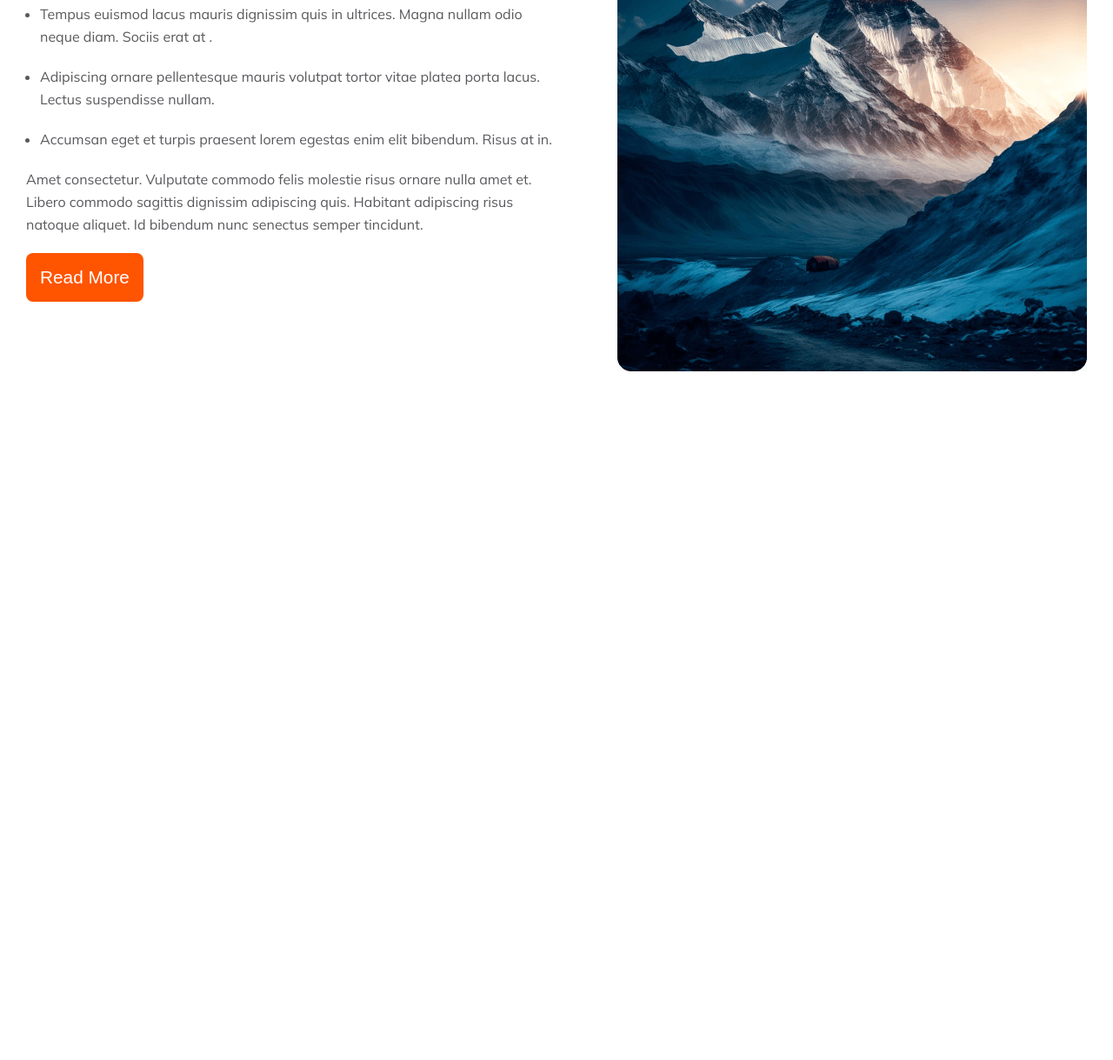
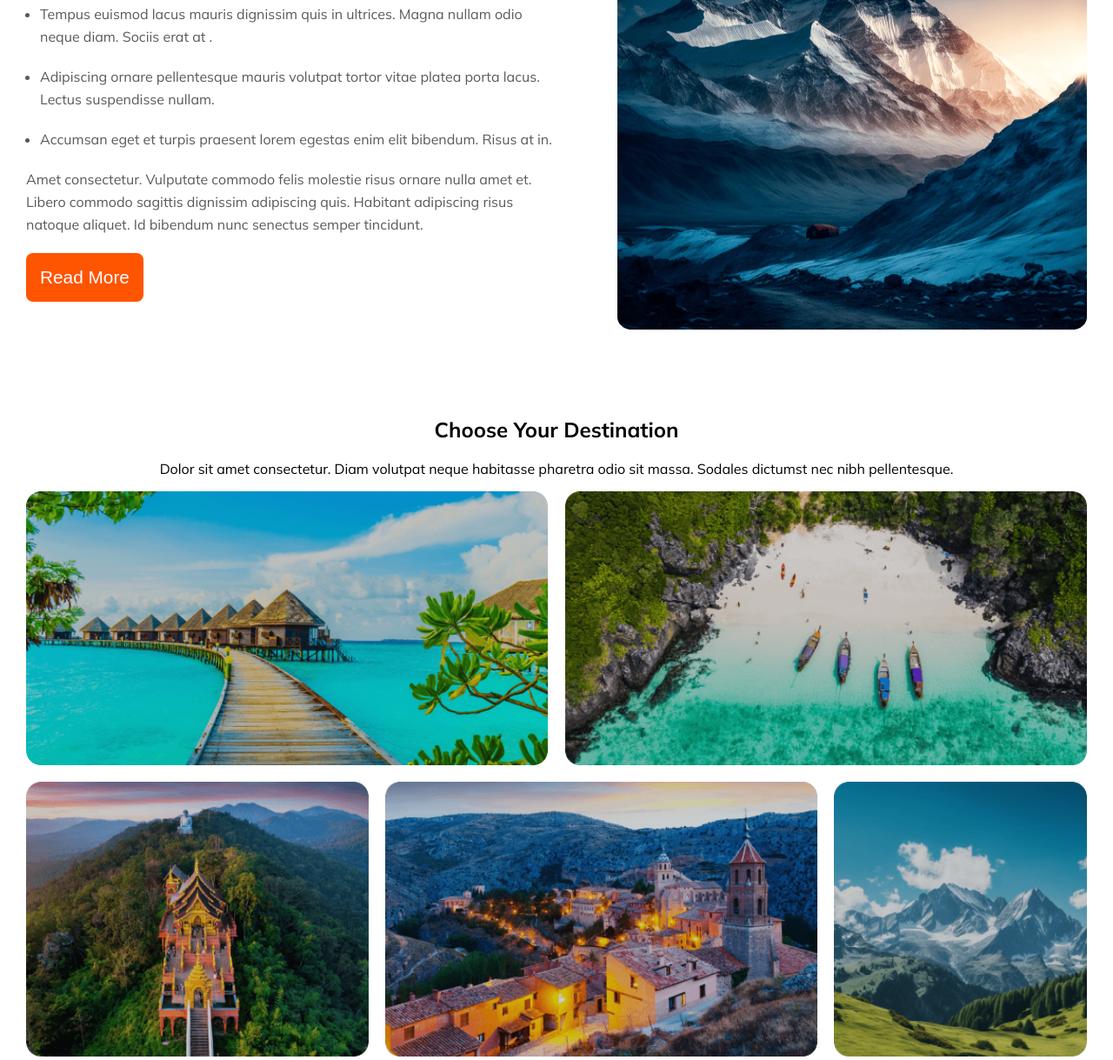
Before and after one commit to Sahed96/2nd-assignment, a plain HTML site: page index.html in a window 1280 px wide. Shown: the part 879-2098 px from the top of the page at 87% size. Before the commit the page ends 1306 px from the top, so only its background shows below. Drawn offline with nearby package versions, Linux system fonts and the light colour scheme.

Commit message:
grid section done

```diff
--- a/index.html
+++ b/index.html
@@ -94,6 +94,25 @@
                 </div>
             </div>
         </section>
+        <section>
+            <div class="destination-container">
+                <div class="destination-content">
+                    <h2>Choose Your Destination</h2> <br>
+                    <p>Dolor sit amet consectetur. Diam volutpat neque habitasse pharetra odio sit massa. Sodales dictumst nec nibh pellentesque.</p>
+                </div>
+                <div class="gallary">
+                    <div class="img-container">
+                      <div class="collage-1"><img src="./Images/Rectangle 5.png" alt=""></div>
+                      <div class="collage-2"><img src="./Images/Rectangle 8.png" alt=""></div>
+                      <div class="collage-3"><img src="./Images/Rectangle 6.png" alt=""></div>
+                      <div class="collage-4"><img src="./Images/Rectangle 7.png" alt=""></div>
+                      <div class="collage-5"><img src="./Images/Rectangle 9.png" alt=""></div>
+                      <div class="collage-6"><img src="./Images/Rectangle 11.png" alt=""></div>
+                      <div class="collage-7"><img src="./Images/Rectangle 10.png" alt=""></div>
+                    </div>
+                </div>
+            </div>
+        </section>
     </main>
     <footer>
 
--- a/style.css
+++ b/style.css
@@ -21,6 +21,7 @@ a{
 img{
     width: 100%;
     display: flex;
+    height: 100%;
 }
 
 *{
@@ -211,6 +212,58 @@ nav{
     gap: 5px;
 }
 
+.destination-container{
+    margin-top: 100px;
+}
+
+.destination-content{
+    align-items: center;
+    justify-content: center;
+    text-align: center;
+}
+
+.img-container{
+    display: grid;
+    grid-template-columns: repeat(12, 1fr);
+    grid-template-rows: repeat(3, 1fr);
+    gap: 1.2rem;
+    padding-top: 1rem;
+
+}
+
+
+.img-container img{
+    width: 100%;
+    height: 100%;
+    border-radius: 1rem;
+}
+
+.collage-1{
+    grid-column: 1/span 6;
+}
+.collage-2{
+    grid-column: 7/span 6;
+}
+.collage-3{
+    grid-column: 1/span 4;
+}
+.collage-4{
+    grid-column: 5/span 5;
+}
+.collage-5{
+    grid-column: 10/span 3;
+}
+.collage-6{
+    grid-column: 1/span 5;
+}
+.collage-7{
+    grid-column: 6/span 7;
+}
+
+
+
+
+
 
 
 
```
